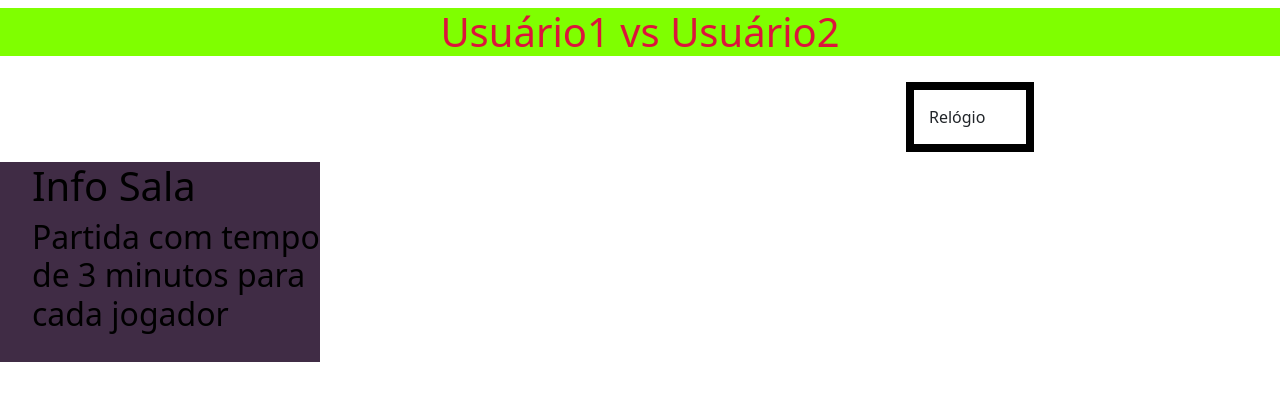
After one commit to neilom18/g5-chess, a Django app: page /sala in a window 1280 px wide. The commit adds this page. Shown: the top 401 px of the page. Run offline with Django 3.2, Linux system fonts and the light colour scheme.

Commit message:
Paginas sala e historico
Criei as paginas historico e sala, e dei um include das urls da pasta main para as urls da pasta xadrez

```diff
--- a/entra21/projeto/xadrez/main/templates/base.html
+++ b/entra21/projeto/xadrez/main/templates/base.html
@@ -1,17 +1,29 @@
+{% load static %}
 <!DOCTYPE html>
 <html lang="pt-br">
     <head>
         <meta charset="UTF-8">
-        <title>{% block title %}</title>
         <link href="https://cdn.jsdelivr.net/npm/bootstrap@5.0.1/dist/css/bootstrap.min.css" rel="stylesheet" integrity="sha384-+0n0xVW2eSR5OomGNYDnhzAbDsOXxcvSN1TPprVMTNDbiYZCxYbOOl7+AMvyTG2x" crossorigin="anonymous">
-
+        <link rel ="stylesheet" href = "{% static 'css/style.css'%}">
     </head>
     <body>
         <main class="container">
             {%block conteudo %}
 
-            {% endblock conteudo %}
+            {% endblock %}
         </main>
+        <nav class='navbar-text'>
+            {% block topo%}
+            {% endblock%}
+        </nav>
+        <div style="width: 10%; height: 5%;margin: 10px;border: solid black 8px;padding: 15px;position: relative;left: 70%;">
+            {% block relogio %}
+            {% endblock %}
+        </div>
+        <div class="w3-sidebar w3-bar-block" style="width:25%; background-color:#19011fd3;padding-bottom: 1%;">
+            {% block barralateral %}
+            {% endblock %}
+        </div>
     </body>
 
 </html>
--- a/entra21/projeto/xadrez/main/templates/detail_xadrez.html
+++ /dev/null
@@ -1,5 +0,0 @@
-{% extends "base.gtml"}
-
-{% block conteudo %}
-    CONTEUDO DA PAGINA DETAIL
-{% endblock %}
--- a/entra21/projeto/xadrez/main/templates/list_xadrez.html
+++ /dev/null
@@ -1,5 +0,0 @@
-{% extends "base.gtml"}
-
-{% block conteudo %}
-    CONTEUDO DA PAGINA LIST
-{% endblock %}
--- /dev/null
+++ b/entra21/projeto/xadrez/main/templates/sala.html
@@ -0,0 +1,25 @@
+{% extends "base.html" %}
+
+{% block topo %}
+    <style>
+    .topo {
+          width: 100%;
+          height: 10%;
+          background-color: chartreuse;
+          color: crimson;
+          text-align: center;
+        }
+    </style>
+    <h1 class=topo> Usuário1 vs Usuário2 </h1>
+{% endblock %}
+
+{% block relogio %}
+Relógio
+{% endblock %}
+
+{% block barralateral %}
+    <ul style="color: black;">
+        <h1>Info Sala</h1>
+        <h2>Partida com tempo de 3 minutos para cada jogador</h2>
+    </ul>
+{% endblock %}
--- a/entra21/projeto/xadrez/main/urls.py
+++ b/entra21/projeto/xadrez/main/urls.py
@@ -1,4 +1,5 @@
 from django.urls import path
+from django.urls.conf import include
 from .import views
 from .views import *
 
@@ -6,4 +7,6 @@ app_name = 'main'
 
 urlpatterns = [
     path('', views.home, name = 'home'),
+    path('sala', views.sala, name = 'sala'),
+    path('historico', views.historico, name = 'historico')
 ]
--- a/entra21/projeto/xadrez/main/views.py
+++ b/entra21/projeto/xadrez/main/views.py
@@ -2,3 +2,9 @@ from django.shortcuts import render
 
 def home(request):
     return render(request, 'home.html')
+
+def sala(request):
+    return render(request, 'sala.html')
+
+def historico(request):
+    return render(request, 'historico.html')
--- a/entra21/projeto/xadrez/xadrez/urls.py
+++ b/entra21/projeto/xadrez/xadrez/urls.py
@@ -14,10 +14,10 @@ Including another URLconf
     2. Add a URL to urlpatterns:  path('blog/', include('blog.urls'))
 """
 from django.contrib import admin
-from django.urls import path
+from django.urls import path, include
 from main import views
 
 urlpatterns = [
     path('admin/', admin.site.urls),
-    path('',views.home, name='home'),
+    path('',include('main.urls', namespace = 'main'))
 ]
```
Also changed, not shown: entra21/projeto/xadrez/main/static/css/style.css (deleted, +0 -19 lines), entra21/projeto/xadrez/main/templates/historico.html (added, +13 -0 lines), entra21/projeto/xadrez/main/templates/home.html (+4 -4 lines).
